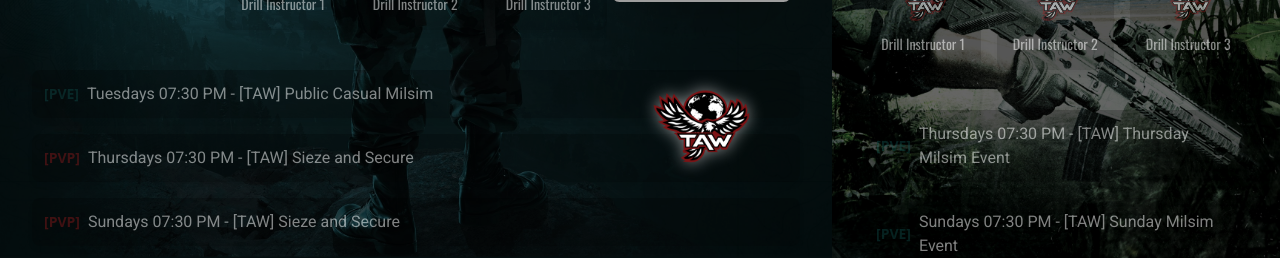
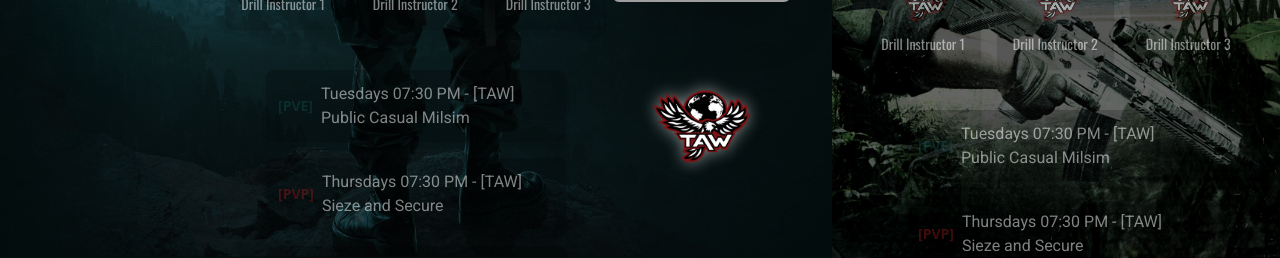
Before and after one commit to Samblues/ArmaDivisionWebsite, a React (Vite) app: page / in a window 1280 px wide. Shown: the part 542-800 px from the top of the page. Built offline with nearby package versions, Linux system fonts and the light colour scheme; grey boxes are pictures that could not be loaded.

Commit message:
more fixes

```diff
--- a/src/components/ParallaxLanding.tsx
+++ b/src/components/ParallaxLanding.tsx
@@ -257,7 +257,7 @@
               </div>
 
               {/* Events List */}
-              <div className="w-full space-y-3">
+              <div className="w-[280px] mx-auto space-y-3">
                 <EventCard type="[PVE]" day="Tuesday" time="19:30" name="[TAW] Public Casual Milsim" />
                 <EventCard type="[PVP]" day="Thursday" time="19:30" name="[TAW] Sieze and Secure" />
                 <EventCard type="[PVP]" day="Sunday" time="19:30" name="[TAW] Sieze and Secure" />
@@ -385,7 +385,7 @@
               </div>
 
               {/* Events */}
-              <div className="w-full space-y-2 md:space-y-4">
+              <div className="w-[300px] mx-auto space-y-2 md:space-y-4">
                 <EventCard type="[PVE]" day="Tuesday" time="19:30" name="[TAW] Public Casual Milsim" />
                 <EventCard type="[PVP]" day="Thursday" time="19:30" name="[TAW] Sieze and Secure" />
                 <EventCard type="[PVP]" day="Sunday" time="19:30" name="[TAW] Sieze and Secure" />
@@ -441,10 +441,10 @@
               </div>
 
               {/* Events */}
-              <div className="w-full space-y-2 md:space-y-4">
-                <EventCard type="[PVE]" day="Thursday" time="19:30" name="[TAW] Thursday Milsim Event" />
-                <EventCard type="[PVE]" day="Sunday" time="19:30" name="[TAW] Sunday Milsim Event" />
-                <EventCard type="[PVP]" day="Saturday" time="19:30" name="[TAW] Optional Event" />
+              <div className="w-[300px] mx-auto space-y-2 md:space-y-4">
+                <EventCard type="[PVE]" day="Tuesday" time="19:30" name="[TAW] Public Casual Milsim" />
+                <EventCard type="[PVP]" day="Thursday" time="19:30" name="[TAW] Sieze and Secure" />
+                <EventCard type="[PVP]" day="Sunday" time="19:30" name="[TAW] Sieze and Secure" />
               </div>
 
               {/* Requirements */}
```
